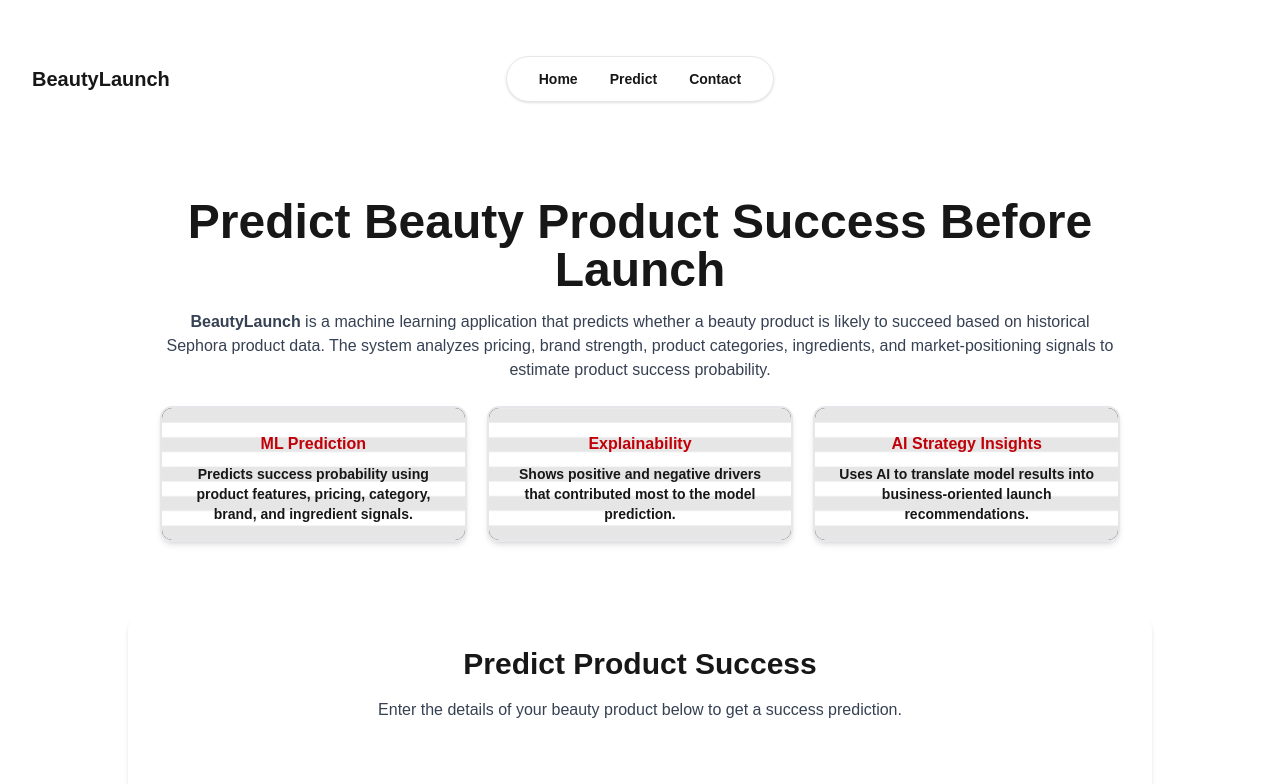
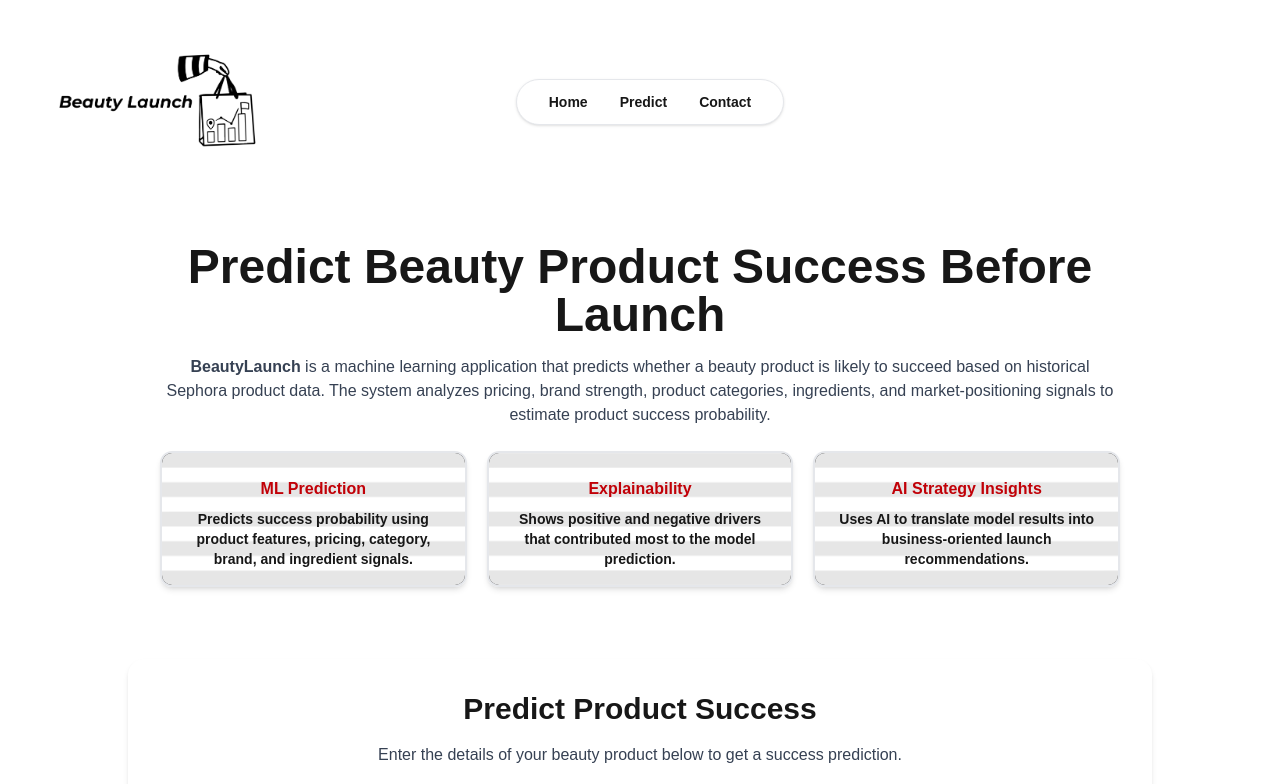
Before and after one commit to SharipovaRi/beauty_product_success_predictor, a Next.js app in the folder frontend/: page / in a window 1280 px wide. Shown: the top 784 px of the page. Built offline with nearby package versions, Linux system fonts and the light colour scheme.

Commit message:
Add logo

```diff
--- a/frontend/app/page.tsx
+++ b/frontend/app/page.tsx
@@ -428,12 +428,33 @@
 
   return (
     <main className="min-h-screen bg-white p-8">
-      <header className="sticky top-0 z-50 flex items-center bg-white/90 py-6 backdrop-blur-md">
-        <div className="flex-1 ">
-          <h1 className="text-xl font-bold">BeautyLaunch </h1>
+     <header className="sticky top-0 z-50 bg-white/90 py-4 backdrop-blur-md">
+
+        <div className="flex flex-col items-center gap-4 md:flex-row">
+
+          <div className="hidden md:flex md:flex-1 md:pl-5">
+            <Image
+              src="/images/logo_BeautyLaunch.png"
+              alt="BeautyLaunch"
+              width={210}
+              height={80}
+              priority
+              className="h-auto"
+            />
           </div>
 
-        <nav className="flex items-center gap-8 rounded-full border border-gray-200 bg-white px-8 py-3 shadow-sm">
+          <div className="md:hidden">
+            <Image
+              src="/images/logo_BeautyLaunch.png"
+              alt="BeautyLaunch"
+              width={150}
+              height={65}
+              priority
+              className="h-auto"
+            />
+          </div>
+
+          <nav className="flex items-center gap-4 rounded-full border border-gray-200 bg-white px-5 py-3 shadow-sm md:gap-8 md:px-8">
             <a href="#home" className="text-sm font-semibold hover:text-gray-500">
               Home
             </a>
@@ -447,7 +468,10 @@
             </a>
           </nav>
 
-        <div className="flex-1"></div>
+          <div className="hidden md:flex md:flex-1" />
+
+        </div>
+
       </header>
 
       <section id="home" className="mx-auto max-w-5xl pt-10">
```
Also changed, not shown: frontend/public/images/logo_BeautyLaunch.png (added). Lines whose indentation alone changed are shown as unchanged.
